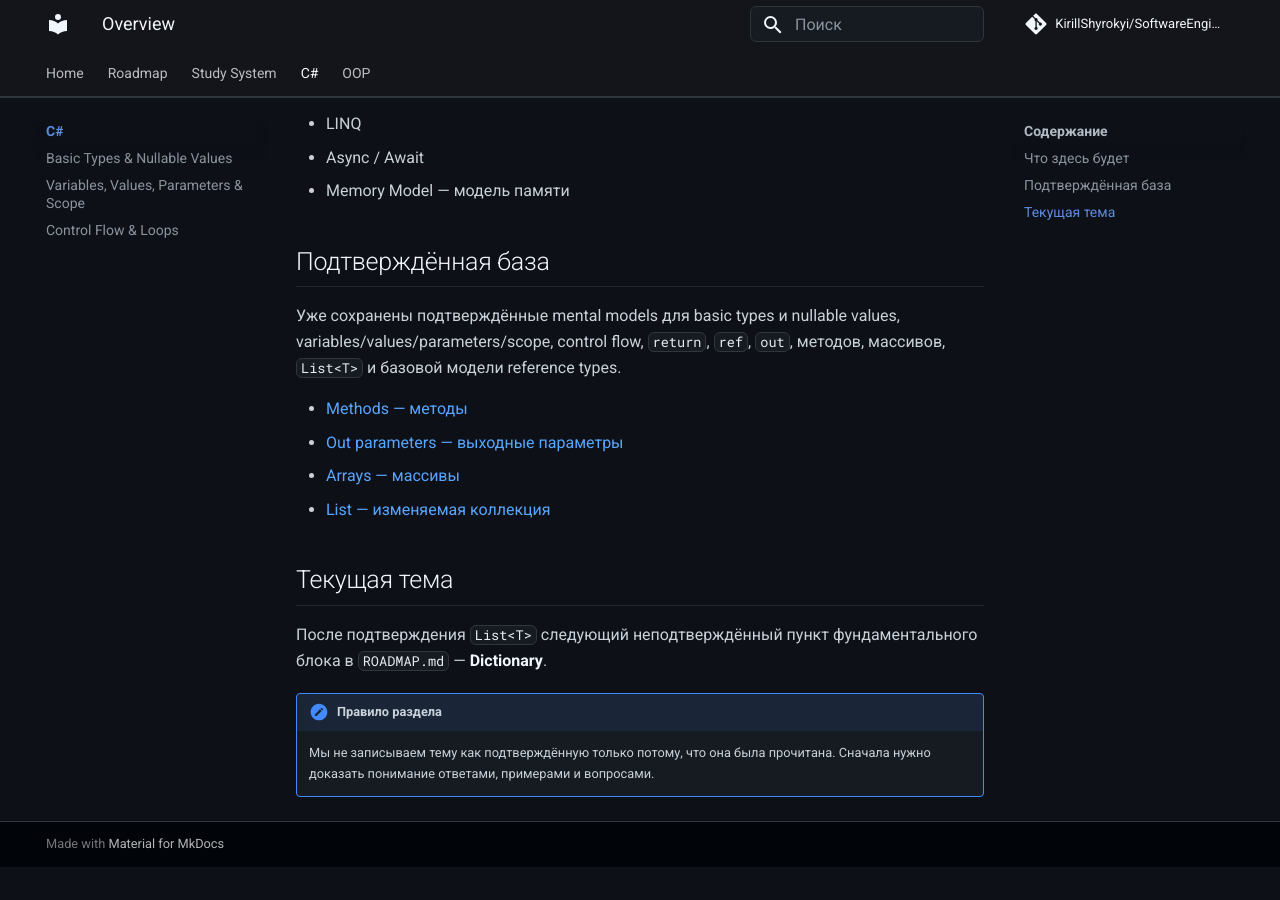
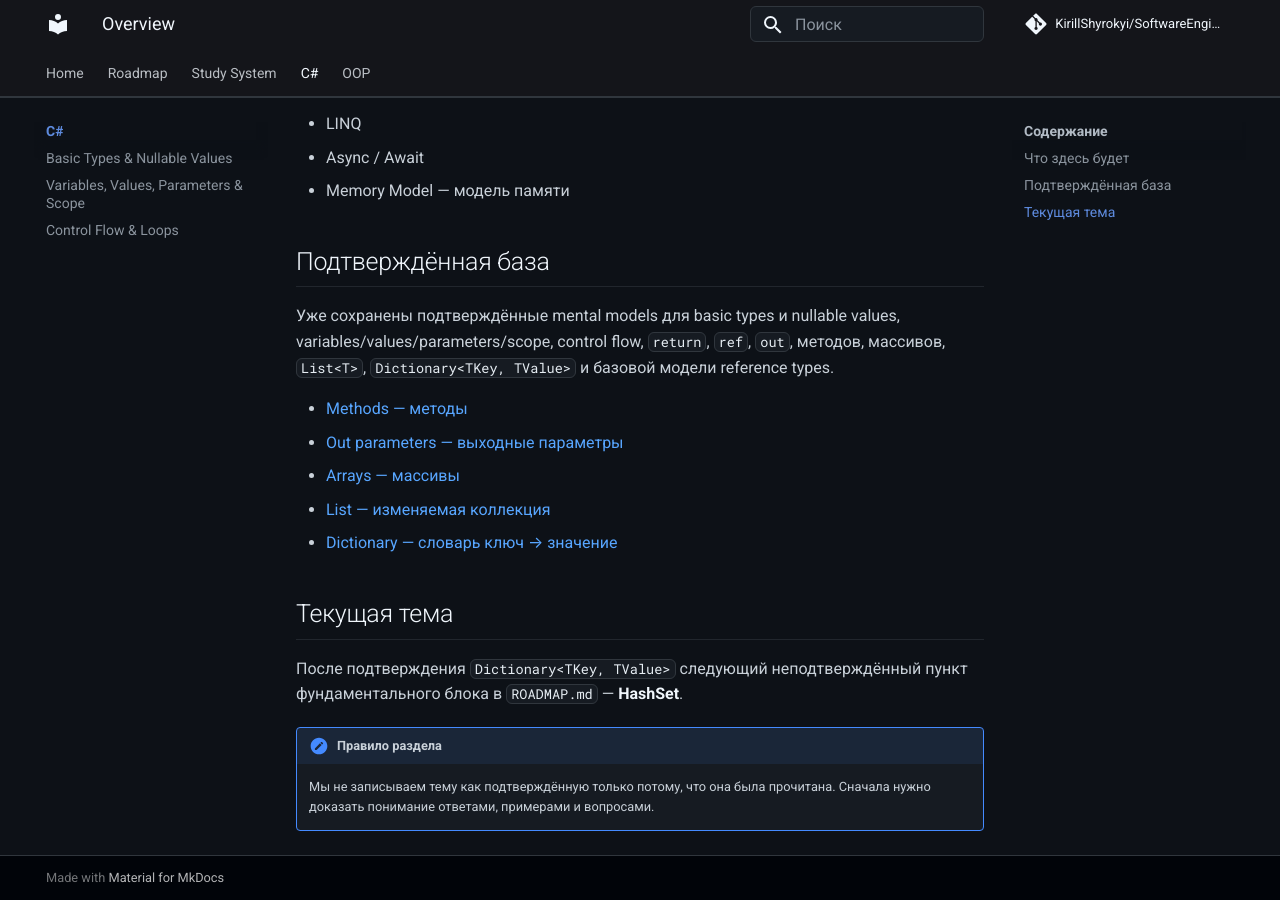
Before and after one commit to KirillShyrokyi/SoftwareEngineeringBase, an MkDocs documentation site: the page built from docs/csharp/index.md, in a window 1280 px wide and 900 px high, scrolled down 530 px. Built offline with MkDocs 1.6.1 and Material for MkDocs 9.7.7, drawn with Linux system fonts in a browser that asks for light colours; comment, search, counter and statistics services are not loaded; before the commit the page ends 1397 px from its top, so only the background shows below that.

Commit message:
docs(csharp): advance to hashset

```diff
--- a/docs/csharp/index.md
+++ b/docs/csharp/index.md
@@ -17,16 +17,17 @@
 
 ## Подтверждённая база
 
-Уже сохранены подтверждённые mental models для basic types и nullable values, variables/values/parameters/scope, control flow, `return`, `ref`, `out`, методов, массивов, `List<T>` и базовой модели reference types.
+Уже сохранены подтверждённые mental models для basic types и nullable values, variables/values/parameters/scope, control flow, `return`, `ref`, `out`, методов, массивов, `List<T>`, `Dictionary<TKey, TValue>` и базовой модели reference types.
 
 - [Methods — методы](methods.md)
 - [Out parameters — выходные параметры](out-parameters.md)
 - [Arrays — массивы](arrays.md)
 - [List<T> — изменяемая коллекция](list.md)
+- [Dictionary<TKey, TValue> — словарь ключ → значение](dictionary.md)
 
 ## Текущая тема
 
-После подтверждения `List<T>` следующий неподтверждённый пункт фундаментального блока в `ROADMAP.md` — **Dictionary<TKey, TValue>**.
+После подтверждения `Dictionary<TKey, TValue>` следующий неподтверждённый пункт фундаментального блока в `ROADMAP.md` — **HashSet<T>**.
 
 !!! note "Правило раздела"
     Мы не записываем тему как подтверждённую только потому, что она была прочитана. Сначала нужно доказать понимание ответами, примерами и вопросами.
```
